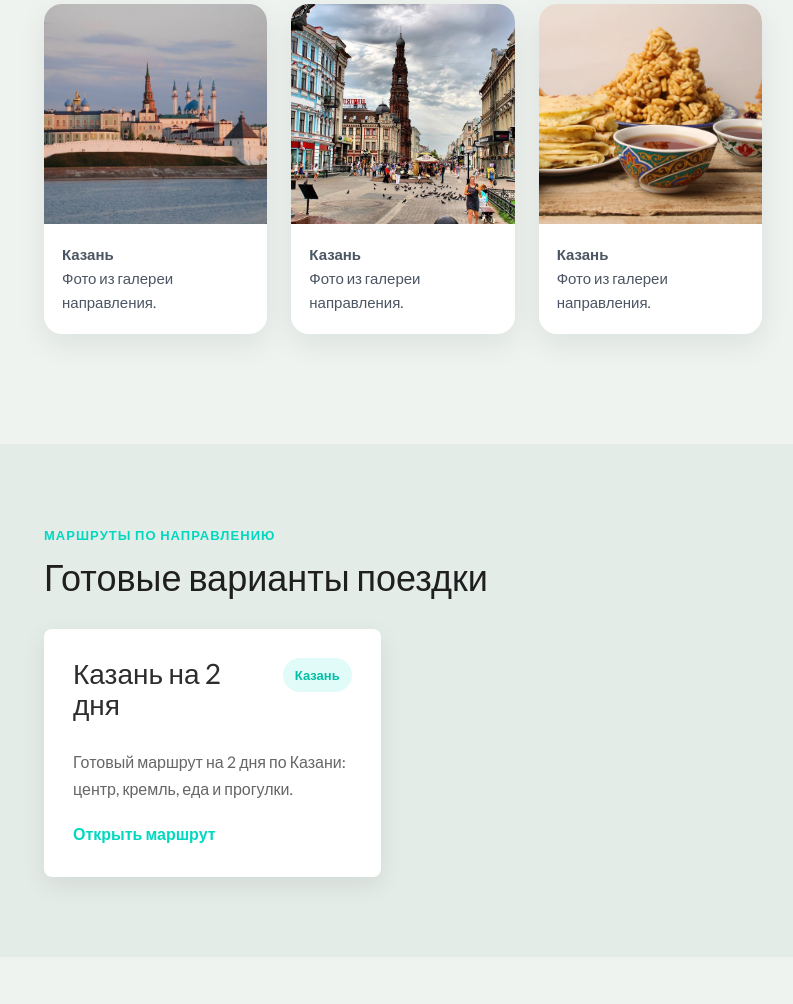
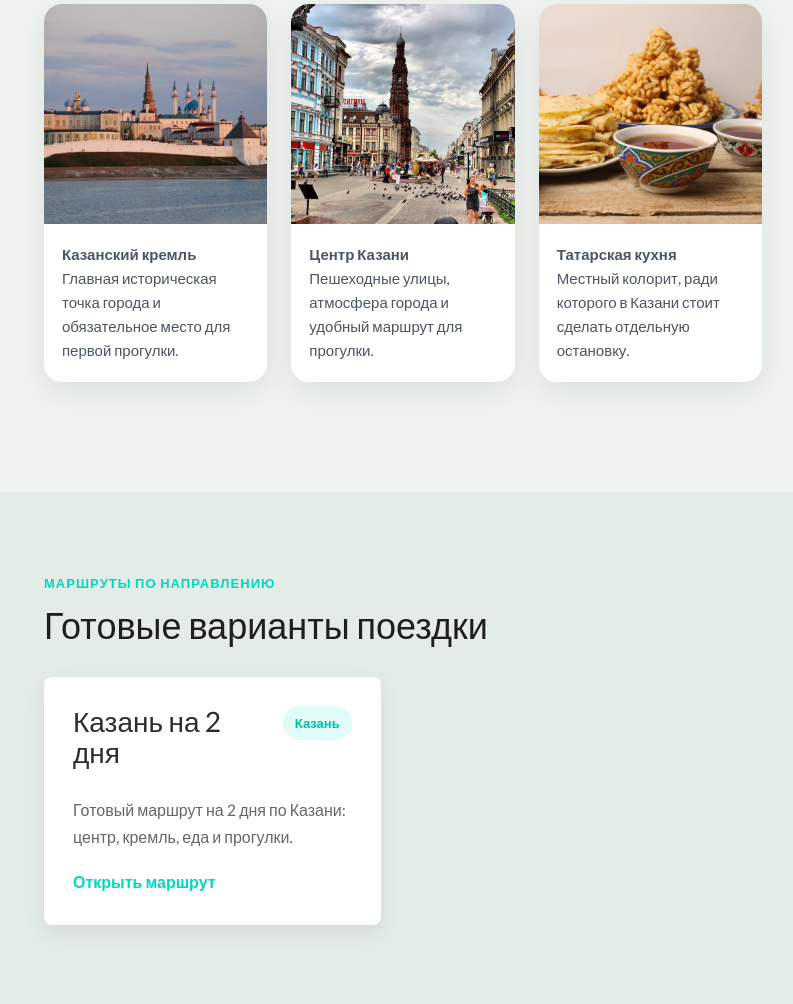
Before and after one commit to Kadosh1978/weekend_msk, a Django app: page /destinations/kazan/ in a window 1280 px wide. Shown: the part 1865-2869 px from the top of the page, without its empty margins (61-854 px from the left). Run offline with Django 5.2, Linux system fonts and the light colour scheme; data comes from the database, SQL or seed files in the repository; some libraries are stand-ins or nearby versions.

Commit message:
Add basic SEO meta tags

```diff
--- a/destinations/templates/destinations/detail.html
+++ b/destinations/templates/destinations/detail.html
@@ -1,6 +1,10 @@
 {% extends "base.html" %}
 
 {% block title %}{{ destination.name }} на выходные из Москвы — маршрут, фото и советы{% endblock %}
+{% block meta_description %}{{ destination.short_description }}{% endblock %}
+{% block og_title %}{{ destination.name }} на выходные из Москвы{% endblock %}
+{% block og_description %}{{ destination.short_description }}{% endblock %}
+{% block twitter_title %}{{ destination.name }} на выходные из Москвы{% endblock %}
 
 {% block content %}
 
@@ -78,8 +82,19 @@
                         <figure class="gallery-card">
                             <img src="{{ destination.gallery_image_1.url }}" alt="{{ destination.name }} — фото 1" class="gallery-image">
                             <figcaption>
+                                {% if destination.slug == "kolomna" %}
+                                    <strong>Коломенский кремль</strong><br>
+                                    Главная историческая достопримечательность города.
+                                {% elif destination.slug == "tula" %}
+                                    <strong>Тульский кремль</strong><br>
+                                    Главная историческая точка города и лучший старт прогулки.
+                                {% elif destination.slug == "kazan" %}
+                                    <strong>Казанский кремль</strong><br>
+                                    Главная историческая точка города и обязательное место для первой прогулки.
+                                {% else %}
                                     <strong>{{ destination.name }}</strong><br>
                                     Фото из галереи направления.
+                                {% endif %}
                             </figcaption>
                         </figure>
                         {% endif %}
@@ -88,8 +103,19 @@
                         <figure class="gallery-card">
                             <img src="{{ destination.gallery_image_2.url }}" alt="{{ destination.name }} — фото 2" class="gallery-image">
                             <figcaption>
+                                {% if destination.slug == "kolomna" %}
+                                    <strong>Коломенская пастила</strong><br>
+                                    Один из самых узнаваемых символов поездки.
+                                {% elif destination.slug == "tula" %}
+                                    <strong>Казанская набережная</strong><br>
+                                    Удобное место для спокойной прогулки по центру.
+                                {% elif destination.slug == "kazan" %}
+                                    <strong>Центр Казани</strong><br>
+                                    Пешеходные улицы, атмосфера города и удобный маршрут для прогулки.
+                                {% else %}
                                     <strong>{{ destination.name }}</strong><br>
                                     Фото из галереи направления.
+                                {% endif %}
                             </figcaption>
                         </figure>
                         {% endif %}
@@ -98,8 +124,19 @@
                         <figure class="gallery-card">
                             <img src="{{ destination.gallery_image_3.url }}" alt="{{ destination.name }} — фото 3" class="gallery-image">
                             <figcaption>
+                                {% if destination.slug == "kolomna" %}
+                                    <strong>Исторический центр</strong><br>
+                                    Уютные улицы и спокойная прогулочная атмосфера.
+                                {% elif destination.slug == "tula" %}
+                                    <strong>Тульский пряник</strong><br>
+                                    Местный символ и важная часть впечатления от поездки.
+                                {% elif destination.slug == "kazan" %}
+                                    <strong>Татарская кухня</strong><br>
+                                    Местный колорит, ради которого в Казани стоит сделать отдельную остановку.
+                                {% else %}
                                     <strong>{{ destination.name }}</strong><br>
                                     Фото из галереи направления.
+                                {% endif %}
                             </figcaption>
                         </figure>
                         {% endif %}
--- a/routes/templates/routes/detail.html
+++ b/routes/templates/routes/detail.html
@@ -1,6 +1,10 @@
 {% extends "base.html" %}
 
 {% block title %}{{ route.title }} — готовый маршрут из Москвы{% endblock %}
+{% block meta_description %}{{ route.short_description }}{% endblock %}
+{% block og_title %}{{ route.title }} — готовый маршрут из Москвы{% endblock %}
+{% block og_description %}{{ route.short_description }}{% endblock %}
+{% block twitter_title %}{{ route.title }} — готовый маршрут из Москвы{% endblock %}
 
 {% block content %}
 
--- a/templates/base.html
+++ b/templates/base.html
@@ -4,22 +4,24 @@
 <head>
     <meta charset="utf-8">
     <meta http-equiv="X-UA-Compatible" content="IE=edge">
+
     <title>{% block title %}Выходные из Москвы{% endblock %}</title>
     <meta name="description" content="{% block meta_description %}Маршруты и направления для коротких поездок из Москвы на 1–3 дня.{% endblock %}">
     <meta name="viewport" content="width=device-width, initial-scale=1">
-    <meta name="description" content="Короткие поездки из Москвы на 1–3 дня">
+
     <meta name="keywords" content="поездки из Москвы, маршруты, travel, выходные">
     <meta name="author" content="weekend_msk">
 
-    <meta property="og:title" content="">
-    <meta property="og:image" content="">
-    <meta property="og:url" content="">
-    <meta property="og:site_name" content="">
-    <meta property="og:description" content="">
-    <meta name="twitter:title" content="">
-    <meta name="twitter:image" content="">
-    <meta name="twitter:url" content="">
-    <meta name="twitter:card" content="">
+    <meta property="og:title" content="{% block og_title %}Выходные из Москвы{% endblock %}">
+    <meta property="og:image" content="{% block og_image %}{% endblock %}">
+    <meta property="og:url" content="{% block og_url %}{% endblock %}">
+    <meta property="og:site_name" content="Выходные из Москвы">
+    <meta property="og:description" content="{% block og_description %}Маршруты и направления для коротких поездок из Москвы на 1–3 дня.{% endblock %}">
+
+    <meta name="twitter:title" content="{% block twitter_title %}Выходные из Москвы{% endblock %}">
+    <meta name="twitter:image" content="{% block twitter_image %}{% endblock %}">
+    <meta name="twitter:url" content="{% block twitter_url %}{% endblock %}">
+    <meta name="twitter:card" content="summary_large_image">
 
     <link href="https://fonts.googleapis.com/css?family=Lato:300,400,700" rel="stylesheet">
 
@@ -32,10 +34,7 @@
     <link rel="stylesheet" href="{% static 'traveler/css/owl.carousel.min.css' %}">
     <link rel="stylesheet" href="{% static 'traveler/css/owl.theme.default.min.css' %}">
     <link rel="stylesheet" href="{% static 'traveler/css/style.css' %}">
-
-    {# Твои текущие стили оставляем последними, чтобы ничего не сломать #}
-    <!-- <link rel="stylesheet" href="{% static 'css/style.css' %}"> -->
-     <link rel="stylesheet" href="{% static 'css/traveler_bridge.css' %}">
+    <link rel="stylesheet" href="{% static 'css/traveler_bridge.css' %}">
 
     <script src="{% static 'traveler/js/modernizr-2.6.2.min.js' %}"></script>
 </head>
@@ -52,6 +51,7 @@
                             <a href="/">Выходные из Москвы</a>
                         </div>
                     </div>
+
                     <div class="col-xs-8 text-right menu-1">
                         <ul>
                             <li><a href="/">Главная</a></li>
```
Lines whose indentation alone changed are shown as unchanged.
